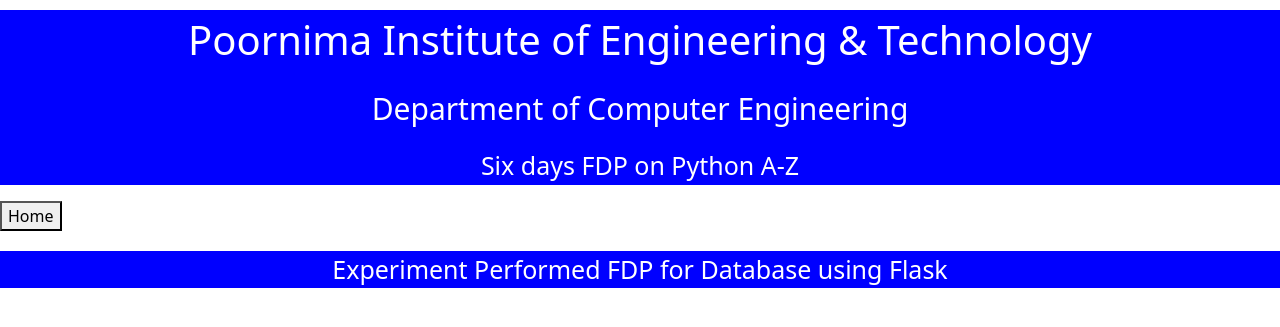
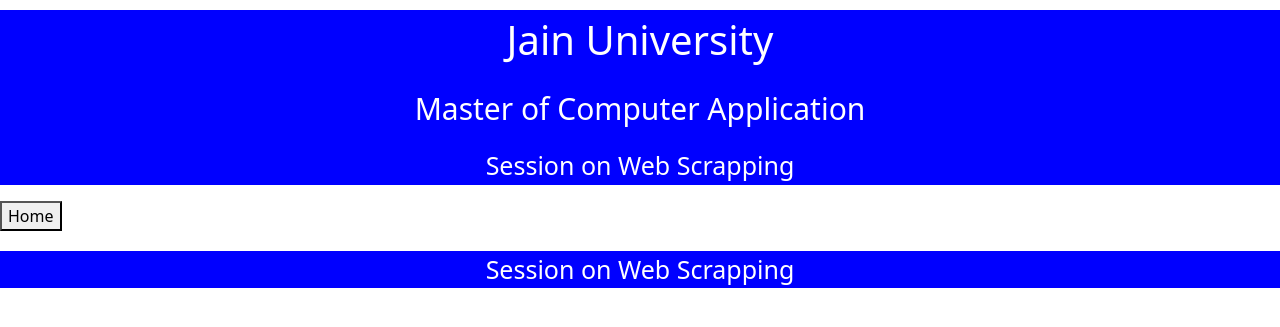
Before and after one commit to deepakmoud/webscrappingdemo, a Flask app: template templates/result.html in a window 1280 px wide. Shown: the top 327 px of the page. Run offline with Flask 2, Linux system fonts and the light colour scheme; the template is opened without the code that fills it, so the values that code supplies are empty.

Commit message:
Update result.html

```diff
--- a/templates/result.html
+++ b/templates/result.html
@@ -26,9 +26,9 @@
 <div class="clearfix">
 
 <div class="col-md-12">
-<center><p style="font-size:40px;color:white;margin-top:10px;">Poornima Institute of Engineering & Technology</p></center>
-<center><p style="font-size:30px;color:white;margin-top:10px;">Department of Computer Engineering</p></center>
-<center><p style="font-size:25px;color:white;margin-top:10px;">Six days FDP on Python A-Z</p></center>
+<center><p style="font-size:40px;color:white;margin-top:10px;">Jain University</p></center>
+<center><p style="font-size:30px;color:white;margin-top:10px;">Master of Computer Application</p></center>
+<center><p style="font-size:25px;color:white;margin-top:10px;">Session on Web Scrapping</p></center>
 </div>
 </div>
 </div>
@@ -43,7 +43,7 @@
 <div class="clearfix">
 
 <div class="col-md-12">
- <center><p style="font-size:25px;color:white;margin-top:20px;">Experiment Performed FDP for Database using Flask </p></center>
+ <center><p style="font-size:25px;color:white;margin-top:20px;">Session on Web Scrapping </p></center>
 </div>
 </div>
 </div>
```
